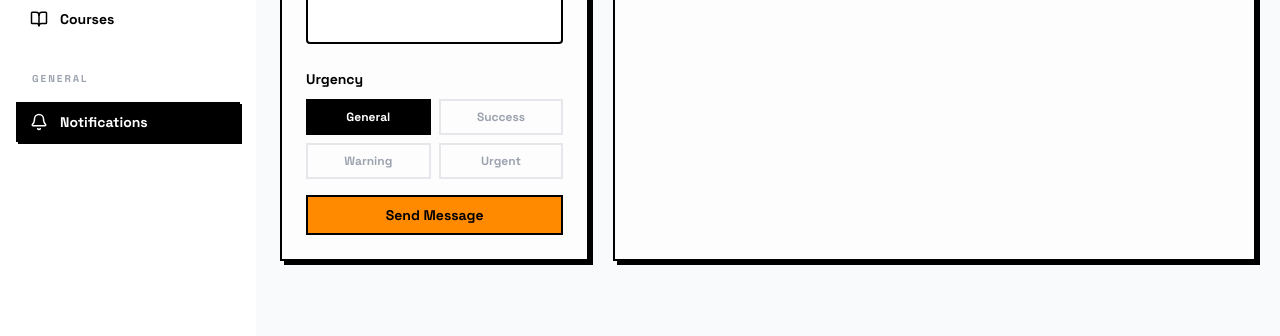
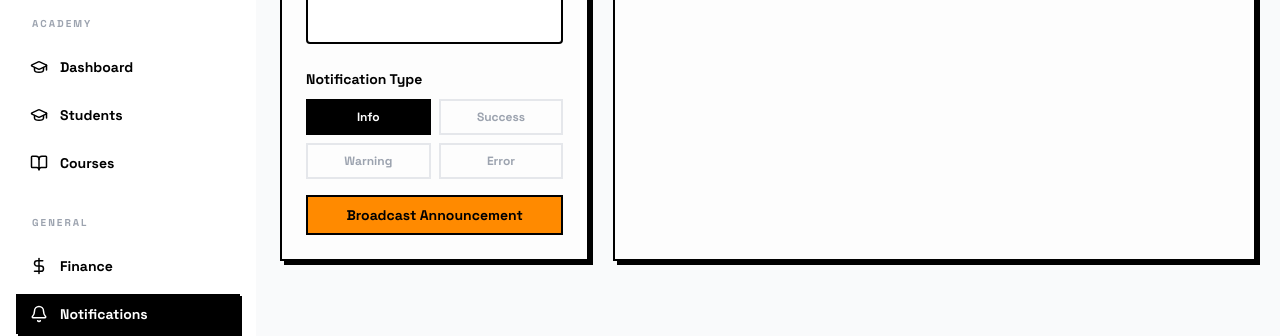
Before and after one commit to SparkCode-acad/Sparkcode-Dashboard, a React (Vite) app: page /notifications in a window 1280 px wide. Shown: the part 388-724 px from the top of the page. Built offline with nearby package versions, Linux system fonts and the light colour scheme; no server answers; the database is empty; sample sign-in values are in the browser's storage.

Commit message:
adding edit and delete

```diff
--- a/src/components/layout/Sidebar.tsx
+++ b/src/components/layout/Sidebar.tsx
@@ -80,26 +80,7 @@ const Sidebar = ({ mobile, onClose }: SidebarProps) => {
 
     ];
 
-    const filteredSections = menuItems.map(section => ({
-        ...section,
-        items: (section.items as any[]).filter(item => {
-            // General access rules
-            if (user?.role === 'admin') return true;
-
-            // Student/Guest rules
-            if (section.section === "Agency") {
-                // Students can only see Overview and Team, not projects/clients
-                return item.name === "Overview" || item.name === "Team";
-            }
-
-            if (section.section === "General") {
-                // Students can only see Notifications
-                return item.name === "Notifications";
-            }
-
-            return true; // Academy section is open to all for now
-        })
-    })).filter(section => section.items.length > 0);
+    const filteredSections = menuItems;
 
     return (
         <aside className={cn(
--- a/src/pages/Dashboard.tsx
+++ b/src/pages/Dashboard.tsx
@@ -204,7 +204,6 @@ const Dashboard = () => {
 
             <div className="grid gap-6 md:grid-cols-2 lg:grid-cols-4">
                 {statCards
-                    .filter(stat => user?.role === 'admin' || (stat.title !== 'Total Revenue' && stat.title !== 'Growth Rate'))
                     .map((stat, index) => (
                         <Card key={index} className="transition-all hover:translate-y-[-4px] hover:shadow-neo-lg dark:bg-gray-800 dark:border-gray-700 overflow-hidden relative group">
                             <div className={cn("absolute top-0 right-0 w-24 h-24 -mr-8 -mt-8 rounded-full opacity-10 transition-transform group-hover:scale-150", stat.color)} />
@@ -228,8 +227,7 @@ const Dashboard = () => {
             </div>
 
             <div className="grid gap-6 md:grid-cols-2 lg:grid-cols-3">
-                {/* Revenue Chart - ADMIN ONLY */}
-                {user?.role === 'admin' && (
+                {/* Revenue Chart - OPEN TO ALL */}
                 <Card className="lg:col-span-2 dark:bg-gray-800 dark:border-gray-700">
                     <CardHeader className="border-b-2 border-dashed border-gray-100 dark:border-gray-700">
                         <CardTitle className="flex items-center gap-2 dark:text-white">
@@ -281,7 +279,6 @@ const Dashboard = () => {
                         </ResponsiveContainer>
                     </CardContent>
                 </Card>
-                )}
 
                 {/* Smaller Activity Chart */}
                 <Card className="dark:bg-gray-800 dark:border-gray-700">
@@ -367,9 +364,7 @@ const Dashboard = () => {
                                 <div className="p-3 bg-spark-purple rounded-full border-2 border-black mb-3 group-hover:-rotate-12 transition-transform shadow-neo-sm text-white">
                                     <Users size={24} />
                                 </div>
-                                <span className="font-black text-xs uppercase dark:text-white">
-                                    {user?.role === 'admin' ? 'Enroll Student' : 'View Academy'}
-                                </span>
+                                <span className="font-black text-xs uppercase dark:text-white">Enroll Student</span>
                             </button>
                         </div>
                     </CardContent>
--- a/src/pages/Notifications.tsx
+++ b/src/pages/Notifications.tsx
@@ -68,7 +68,7 @@ const Notifications = () => {
                                 />
                             </div>
                             <div className="space-y-2">
-                                <label className="text-sm font-bold dark:text-gray-300">{user?.role === 'admin' ? 'Notification Type' : 'Urgency'}</label>
+                                <label className="text-sm font-bold dark:text-gray-300">Notification Type</label>
                                 <div className="grid grid-cols-2 gap-2">
                                     {(['info', 'success', 'warning', 'error'] as const).map((t) => (
                                         <button
@@ -82,13 +82,13 @@ const Notifications = () => {
                                                     : "border-gray-200 text-gray-400 hover:border-black dark:border-gray-700 dark:hover:border-gray-500"
                                             )}
                                         >
-                                            {user?.role === 'admin' ? t : (t === 'info' ? 'General' : t === 'error' ? 'Urgent' : t)}
+                                            {t}
                                         </button>
                                     ))}
                                 </div>
                             </div>
                             <Button type="submit" className="w-full" disabled={sending}>
-                                {sending ? 'Sending...' : (user?.role === 'admin' ? 'Broadcast Announcement' : 'Send Message')}
+                                {sending ? 'Sending...' : 'Broadcast Announcement'}
                             </Button>
                         </form>
                     </CardContent>
```
Lines whose indentation alone changed are shown as unchanged.
